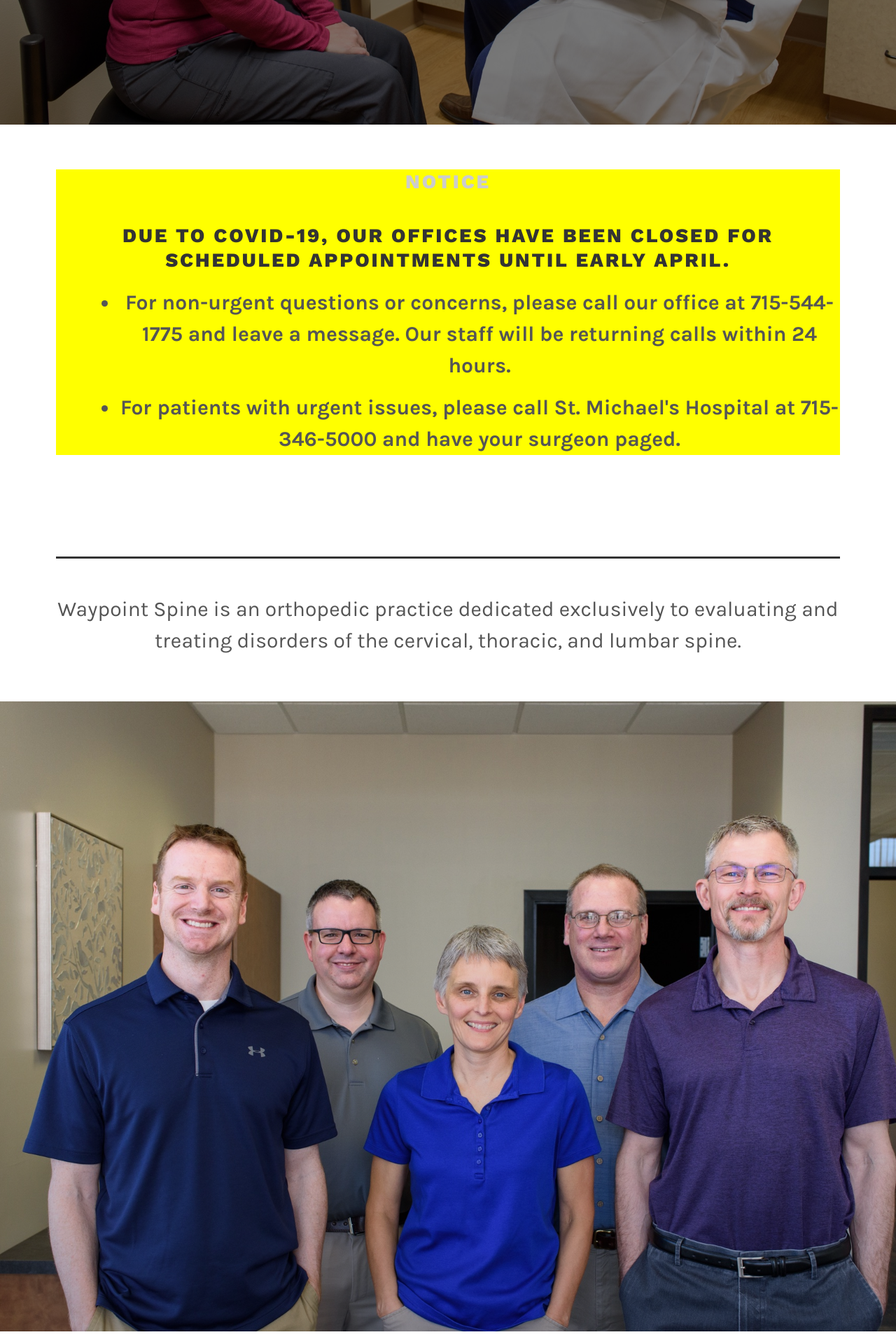
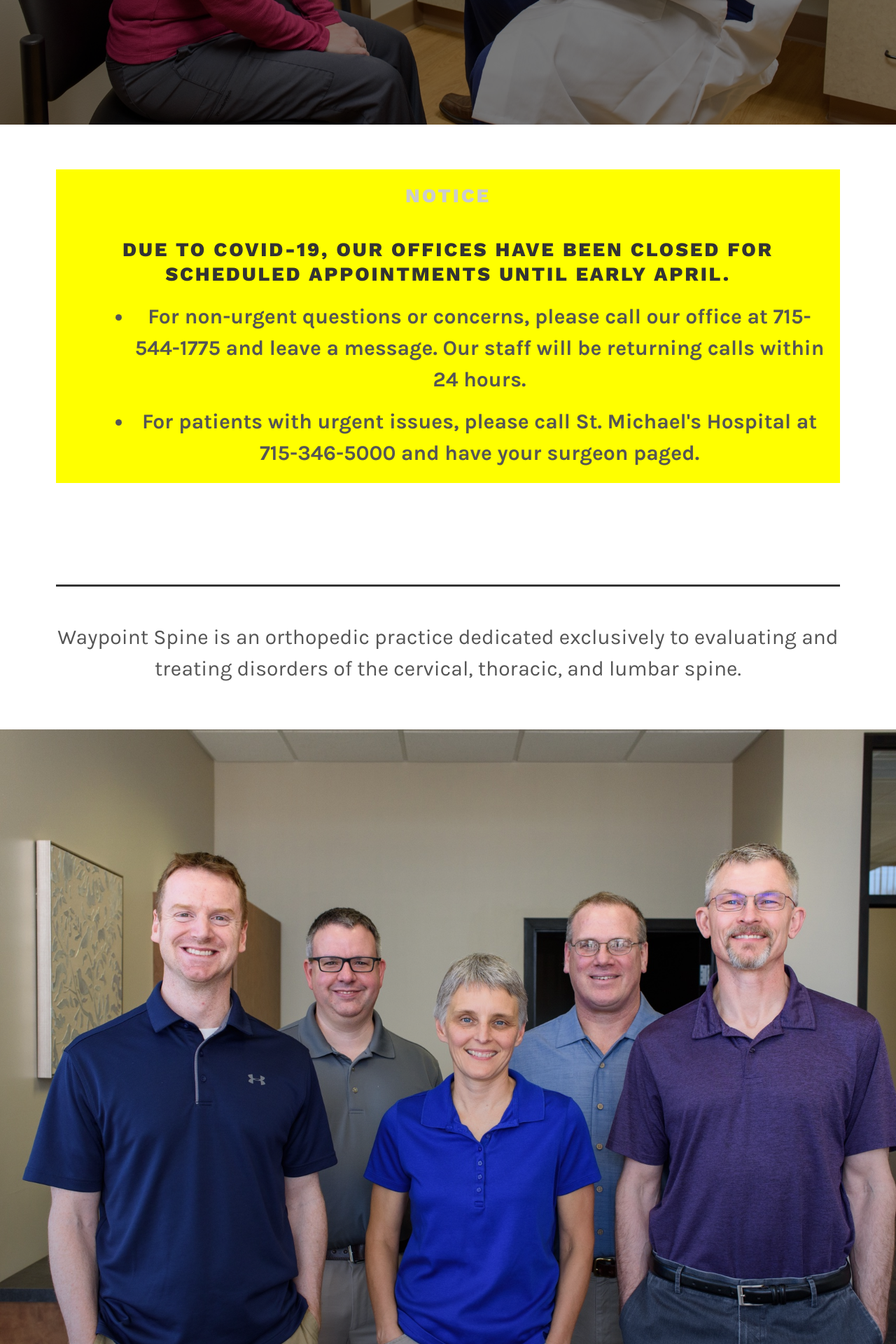
Before and after one commit to lfairchild/waypoint-spine, a Jekyll site: the page built from index.html, in a window 1280 px wide. Shown: the part 725-2645 px from the top of the page at 70% size. Built offline with Jekyll 4.4.1, drawn with Linux system fonts in a browser that asks for light colours.

Commit message:
Update index.html

```diff
--- a/index.html
+++ b/index.html
@@ -7,10 +7,10 @@ description: Waypoint Spine is an orthopedic practice dedicated to evaluating an
 <div class="wrap">
   <article id="post-106" class="lodestar-intro post-106 page type-page status-publish has-post-thumbnail hentry" >
 	  <div class="entry-content">
-		  <div style="background-color: yellow; padding=20px;">
+		  <div style="background-color: yellow; padding: 20px;">
 		  <h2>NOTICE</h2>
 		  <h3 style="font-size: 1.75rem;">Due to COVID-19, our offices have been closed for scheduled appointments until early April.</h3>
-		  <ul style="align: center;">
+		  <ul style="text-align: center;">
 			  <li style="padding-bottom: 15px;"><strong>For non-urgent questions or concerns, please call our office at 715-544-1775 and leave a message. Our staff will be returning calls within 24 hours.</strong></li>
 			  <li><strong>For patients with urgent issues, please call St. Michael's Hospital at 715-346-5000 and have your surgeon paged.</strong></li>
 		  </ul>
```
